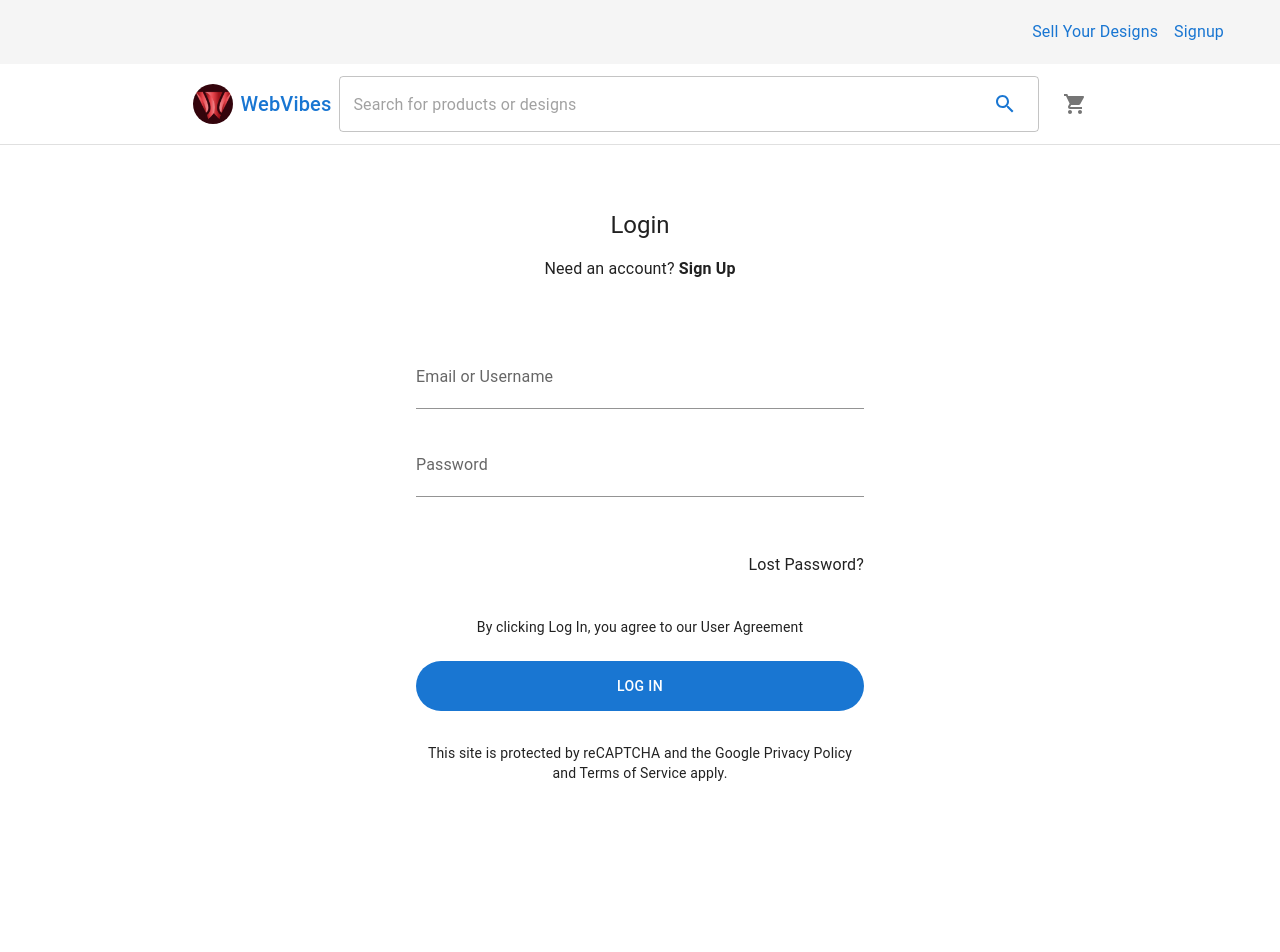
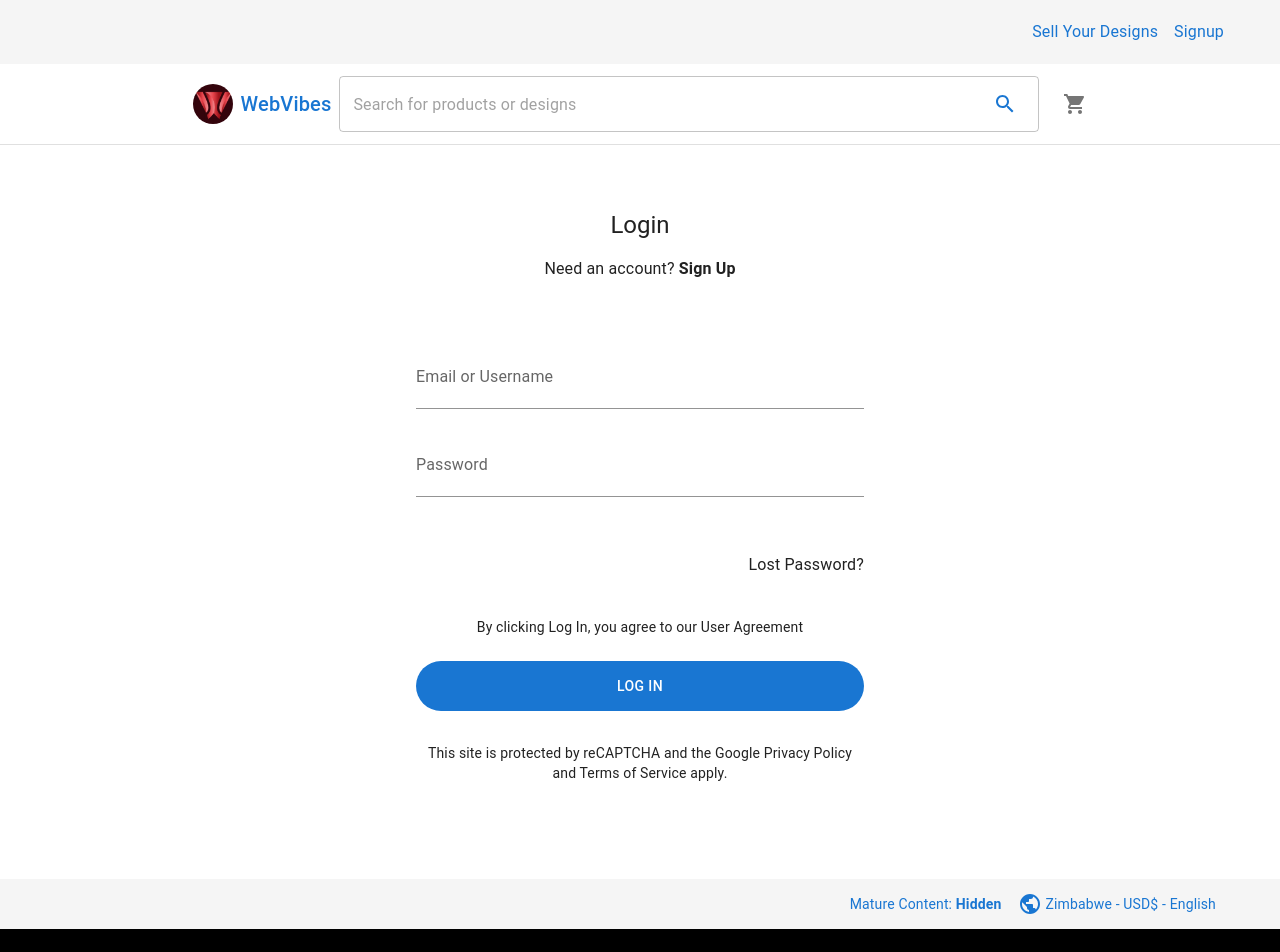
Before and after one commit to Tanaka785/OnlineStore, a React (Vite) app in the folder Frontend/: page /auth/login in a window 1280 px wide. Shown: the top 952 px of the page. Before the commit the page ends 847 px from the top, so only its background shows below. Built offline with nearby package versions, Linux system fonts and the light colour scheme.

Commit message:
Add AuthFooter component to LoginPage for improved layout consistency and user experience.

```diff
--- a/Frontend/src/pages/Login.jsx
+++ b/Frontend/src/pages/Login.jsx
@@ -9,6 +9,7 @@ import CenteredBox from "../components/other/authentication/signup/CenteredBox";
 import StandardTextField from "../components/other/authentication/signup/authentication-fields/StandardTextField";
 import { styled, useTheme } from "@mui/material/styles";
 import SubmitButton from "../components/other/authentication/signup/authentication-fields/SubmitButton";
+import AuthFooter from "../components/other/authentication/footer/AuthFooter";
 
 const StyledTypography = styled(Typography)(({ theme }) => ({
   display: "flex",
@@ -80,6 +81,7 @@ export default function LoginPage() {
             and Terms of Service apply.
           </StyledTypography>
         </CenteredBox>
+        <AuthFooter />
       </AuthCenteredBox>
     </AuthBox>
   );
```
